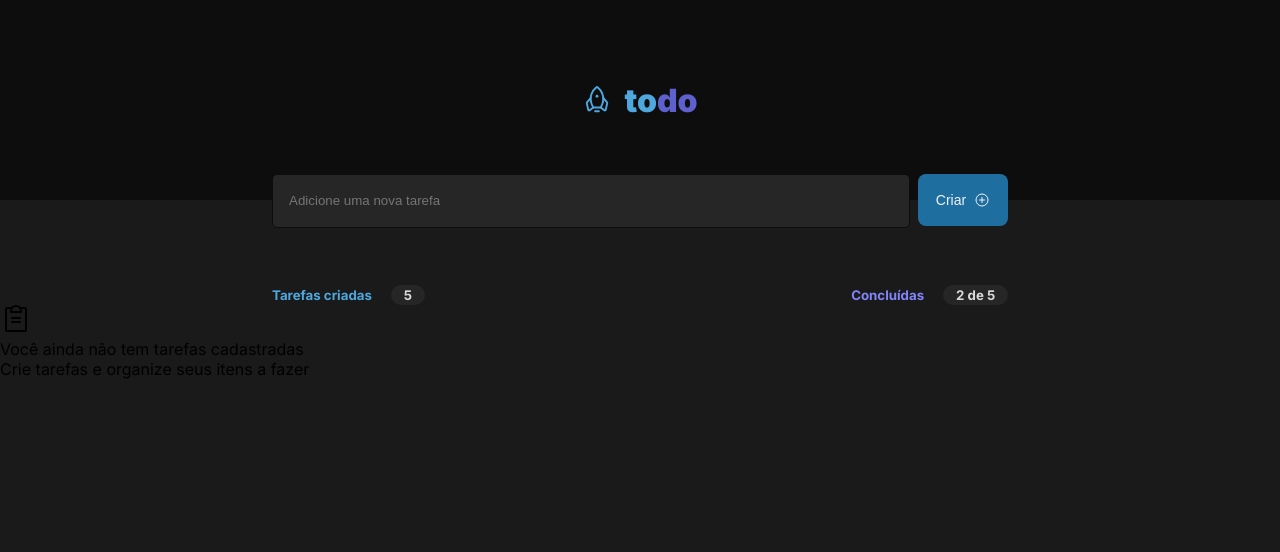
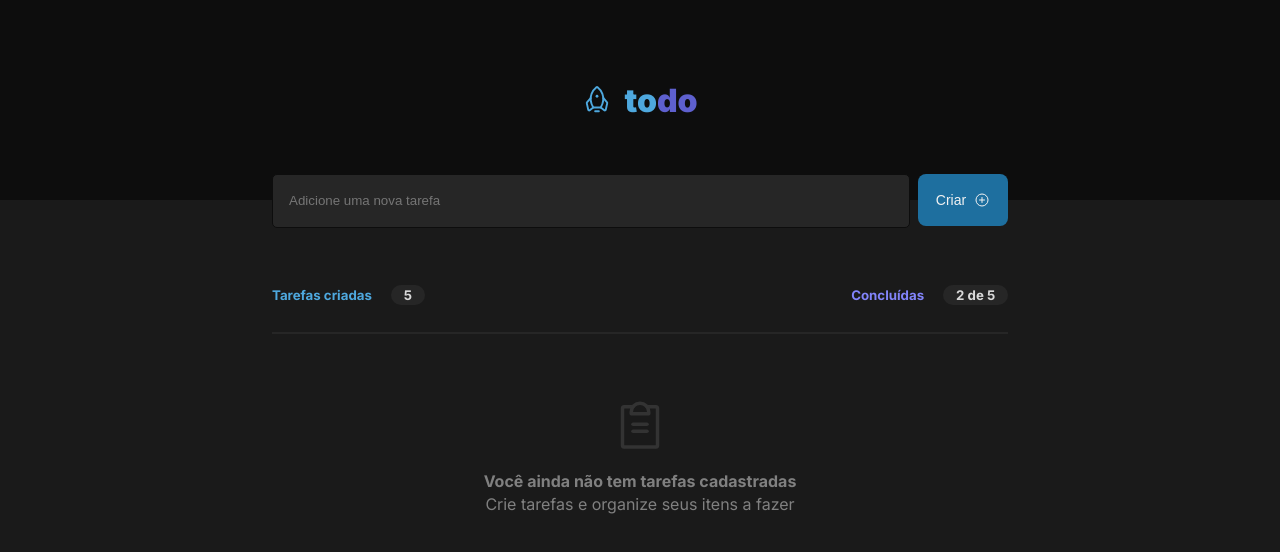
Before and after one commit to viniciusferreira7/ignite-todo-list, a React (Vite) app: page / in a window 1280 px wide. Shown: the top 552 px of the page. Built offline with nearby package versions, Linux system fonts and the light colour scheme.

Commit message:
style(listempty): styled ListEmpty

```diff
--- a/src/components/ListEmpty/ListEmpty.styles.ts
+++ b/src/components/ListEmpty/ListEmpty.styles.ts
@@ -1,3 +1,29 @@
 import styled from 'styled-components'
 
-export const ListEmptyContainer = styled.main``
+export const ListEmptyContainer = styled.main`
+  display: flex;
+  flex-direction: column;
+  align-items: center;
+
+  width: 46rem;
+  margin: 0 auto;
+  margin-top: calc(3.69rem / 2);
+  padding: 4rem 1.5rem;
+  border-top: 2px solid ${(props) => props.theme.gray_500};
+
+  svg {
+    width: 3.5rem;
+    height: 3.5rem;
+    color: ${(props) => props.theme.gray_400};
+    margin-bottom: 1rem;
+  }
+
+  p {
+    color: ${(props) => props.theme.gray_300};
+    line-height: 1.4rem;
+  }
+
+  p:first-of-type {
+    font-weight: bold;
+  }
+`
```
